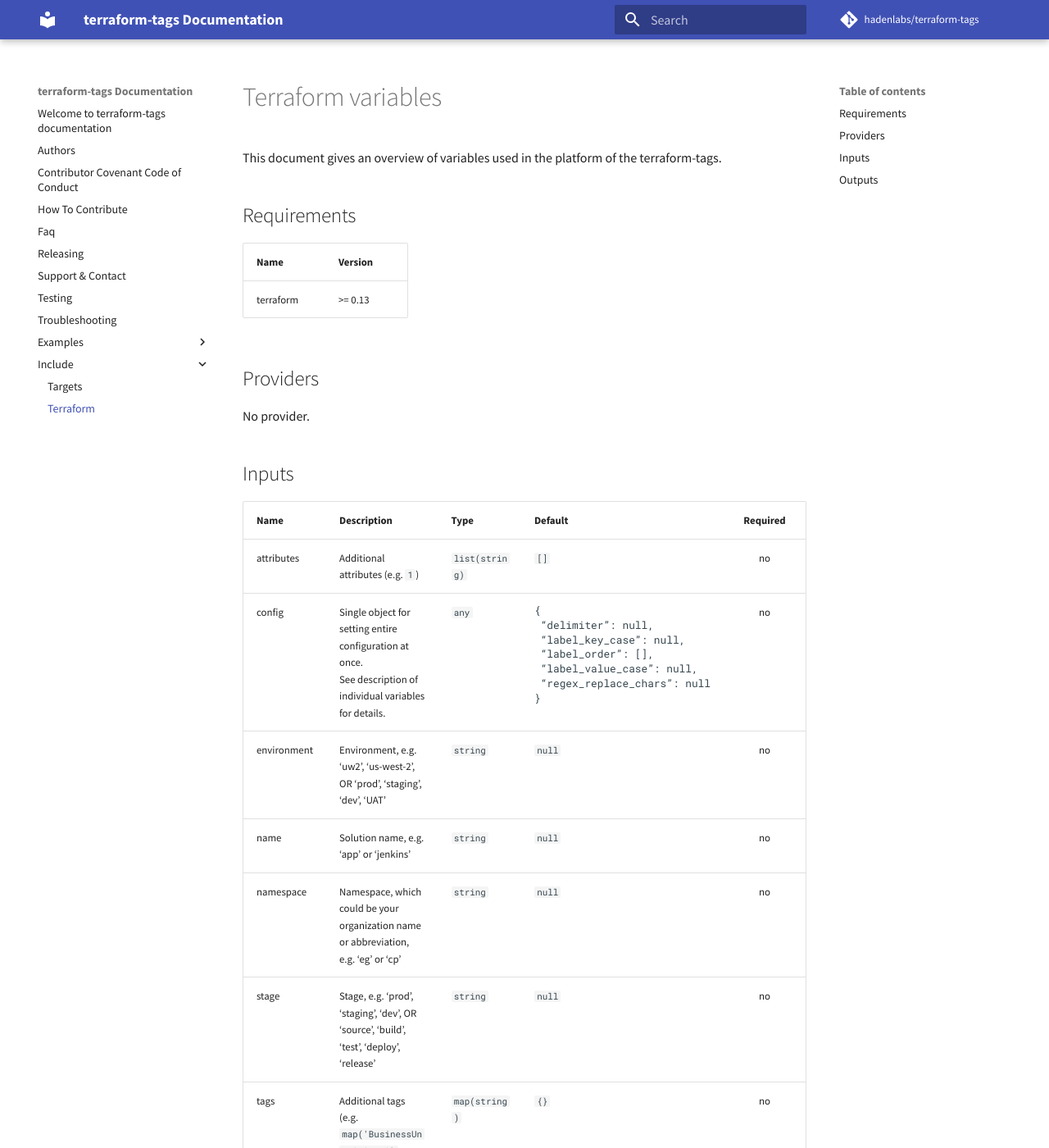
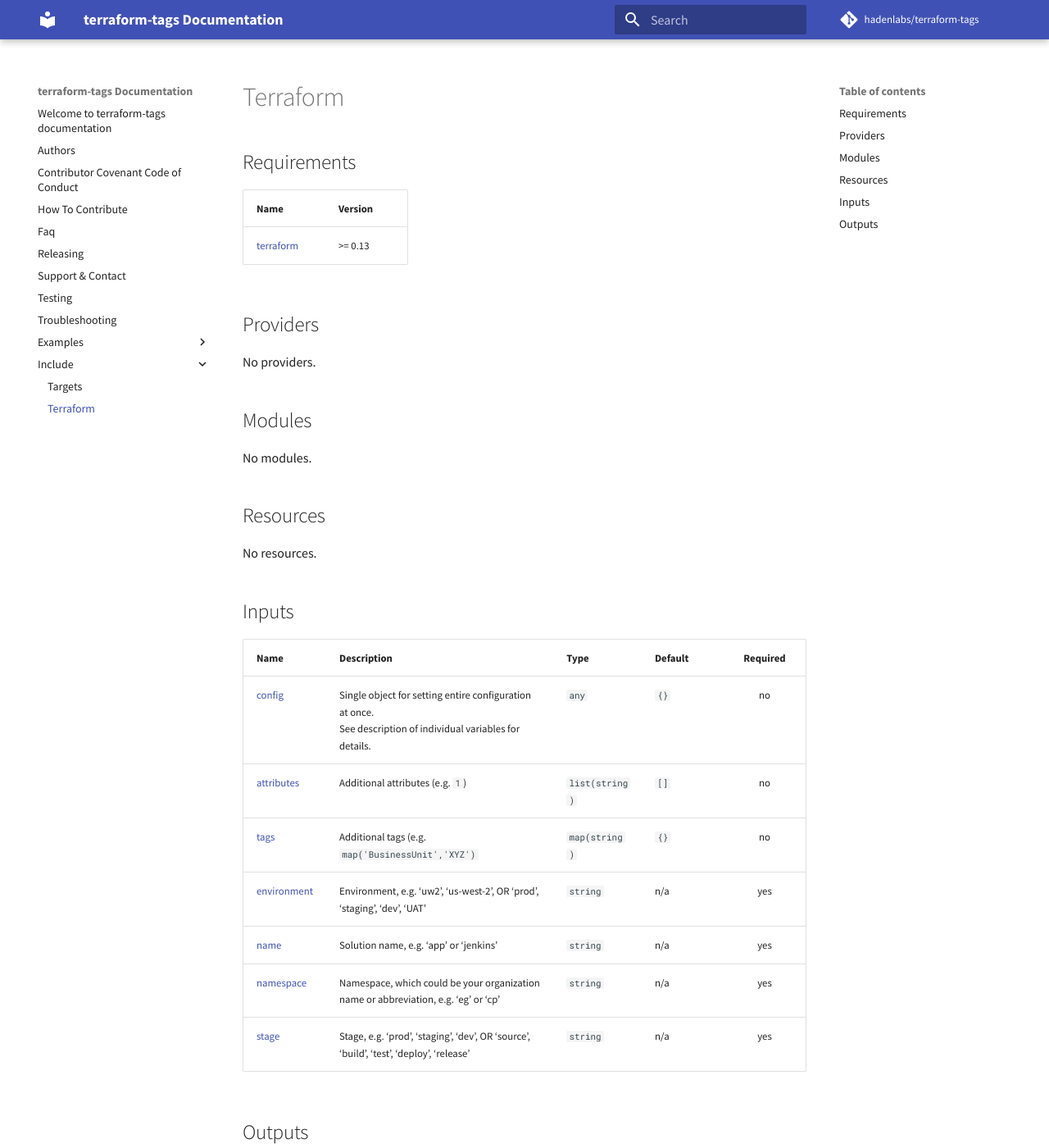
Before and after one commit to hadenlabs/terraform-null-tags, an MkDocs documentation site: the page built from docs/include/terraform.md, in a window 1280 px wide and 1400 px high. Shown: the whole window at 82% size. Built offline with MkDocs 1.6.1 and Material for MkDocs 9.7.7, drawn with Linux system fonts in a browser that asks for light colours; comment, search, counter and statistics services are not loaded.

Commit message:
build: generate files docs (#5)

```diff
--- a/docs/include/terraform.md
+++ b/docs/include/terraform.md
@@ -1,42 +1,46 @@
-<!-- DO NOT EDIT. THIS FILE IS GENERATED BY THE MAKEFILE. -->
-
-# Terraform variables
-
-This document gives an overview of variables used in the platform of the terraform-tags.
-
+<!-- BEGIN_TF_DOCS -->
 ## Requirements
 
-| Name      | Version |
-| --------- | ------- |
-| terraform | >= 0.13 |
+| Name | Version |
+|------|---------|
+| <a name="requirement_terraform"></a> [terraform](#requirement\_terraform) | >= 0.13 |
 
 ## Providers
 
-No provider.
+No providers.
+
+## Modules
+
+No modules.
+
+## Resources
+
+No resources.
 
 ## Inputs
 
 | Name | Description | Type | Default | Required |
-| --- | --- | --- | --- | :-: |
-| attributes | Additional attributes (e.g. `1`) | `list(string)` | `[]` | no |
-| config | Single object for setting entire configuration at once.<br>See description of individual variables for details. | `any` | <pre>{<br> "delimiter": null,<br> "label_key_case": null,<br> "label_order": [],<br> "label_value_case": null,<br> "regex_replace_chars": null<br>}</pre> | no |
-| environment | Environment, e.g. 'uw2', 'us-west-2', OR 'prod', 'staging', 'dev', 'UAT' | `string` | `null` | no |
-| name | Solution name, e.g. 'app' or 'jenkins' | `string` | `null` | no |
-| namespace | Namespace, which could be your organization name or abbreviation, e.g. 'eg' or 'cp' | `string` | `null` | no |
-| stage | Stage, e.g. 'prod', 'staging', 'dev', OR 'source', 'build', 'test', 'deploy', 'release' | `string` | `null` | no |
-| tags | Additional tags (e.g. `map('BusinessUnit','XYZ')` | `map(string)` | `{}` | no |
+|------|-------------|------|---------|:--------:|
+| <a name="input_config"></a> [config](#input\_config) | Single object for setting entire configuration at once.<br>See description of individual variables for details. | `any` | `{}` | no |
+| <a name="input_attributes"></a> [attributes](#input\_attributes) | Additional attributes (e.g. `1`) | `list(string)` | `[]` | no |
+| <a name="input_tags"></a> [tags](#input\_tags) | Additional tags (e.g. `map('BusinessUnit','XYZ')` | `map(string)` | `{}` | no |
+| <a name="input_environment"></a> [environment](#input\_environment) | Environment, e.g. 'uw2', 'us-west-2', OR 'prod', 'staging', 'dev', 'UAT' | `string` | n/a | yes |
+| <a name="input_name"></a> [name](#input\_name) | Solution name, e.g. 'app' or 'jenkins' | `string` | n/a | yes |
+| <a name="input_namespace"></a> [namespace](#input\_namespace) | Namespace, which could be your organization name or abbreviation, e.g. 'eg' or 'cp' | `string` | n/a | yes |
+| <a name="input_stage"></a> [stage](#input\_stage) | Stage, e.g. 'prod', 'staging', 'dev', OR 'source', 'build', 'test', 'deploy', 'release' | `string` | n/a | yes |
 
 ## Outputs
 
-| Name        | Description                                                                    |
-| ----------- | ------------------------------------------------------------------------------ |
-| attributes  | List of attributes                                                             |
-| delimiter   | Delimiter between `namespace`, `environment`, `stage`, `name` and `attributes` |
-| environment | Normalized environment                                                         |
-| label_order | The naming order actually used to create the ID                                |
-| name        | Normalized name                                                                |
-| name32      | first 32 chars of string name                                                  |
-| name6       | first 6 chars of string name                                                   |
-| namespace   | Normalized namespace                                                           |
-| stage       | Normalized stage                                                               |
-| tags        | Tags as a map (includes a `Name` tag)                                          |
+| Name | Description |
+|------|-------------|
+| <a name="output_attributes"></a> [attributes](#output\_attributes) | List of attributes |
+| <a name="output_delimiter"></a> [delimiter](#output\_delimiter) | Delimiter between `namespace`, `environment`, `stage`, `name` and `attributes` |
+| <a name="output_environment"></a> [environment](#output\_environment) | Normalized environment |
+| <a name="output_label_order"></a> [label\_order](#output\_label\_order) | The naming order actually used to create the ID |
+| <a name="output_name"></a> [name](#output\_name) | Normalized name |
+| <a name="output_name32"></a> [name32](#output\_name32) | first 32 chars of string name |
+| <a name="output_name6"></a> [name6](#output\_name6) | first 6 chars of string name |
+| <a name="output_namespace"></a> [namespace](#output\_namespace) | Normalized namespace |
+| <a name="output_stage"></a> [stage](#output\_stage) | Normalized stage |
+| <a name="output_tags"></a> [tags](#output\_tags) | Tags as a map (includes a `Name` tag) |
+<!-- END_TF_DOCS -->
```
Also changed, not shown: README.md (+56 -39 lines).
